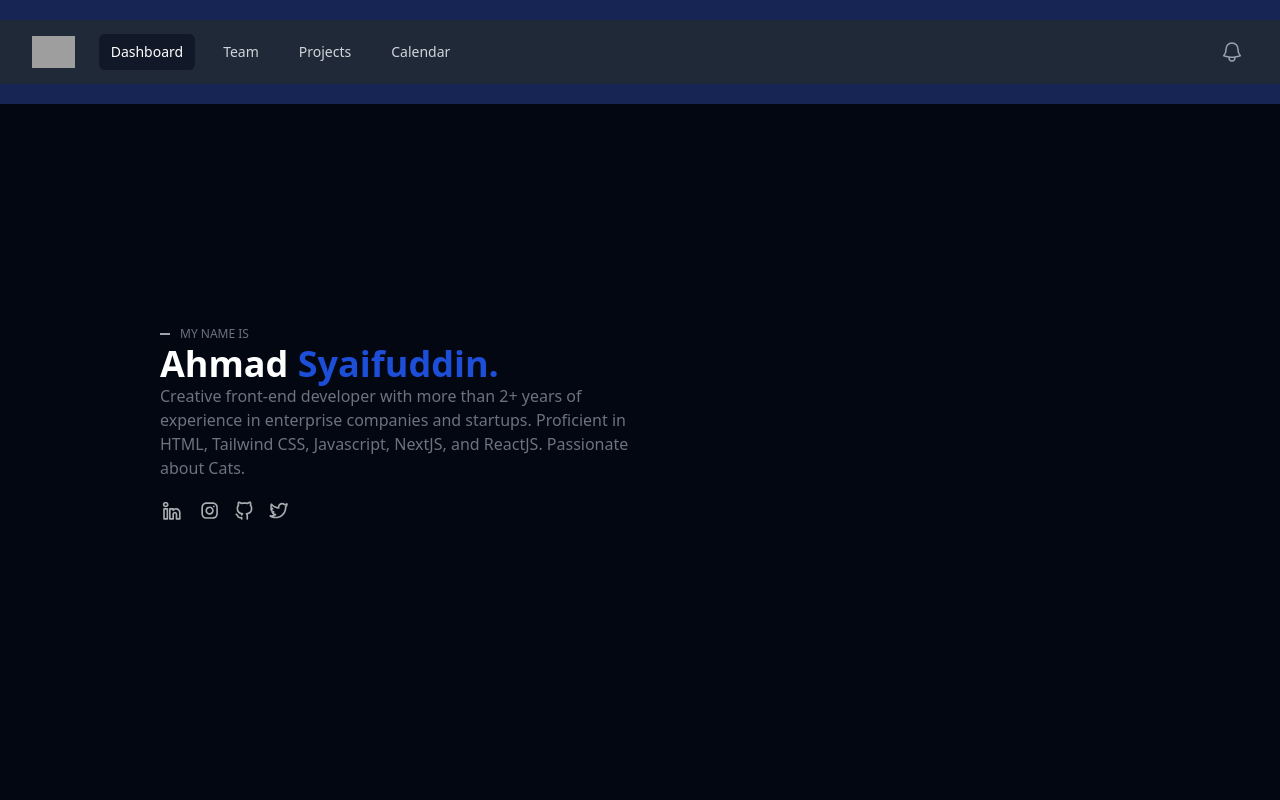
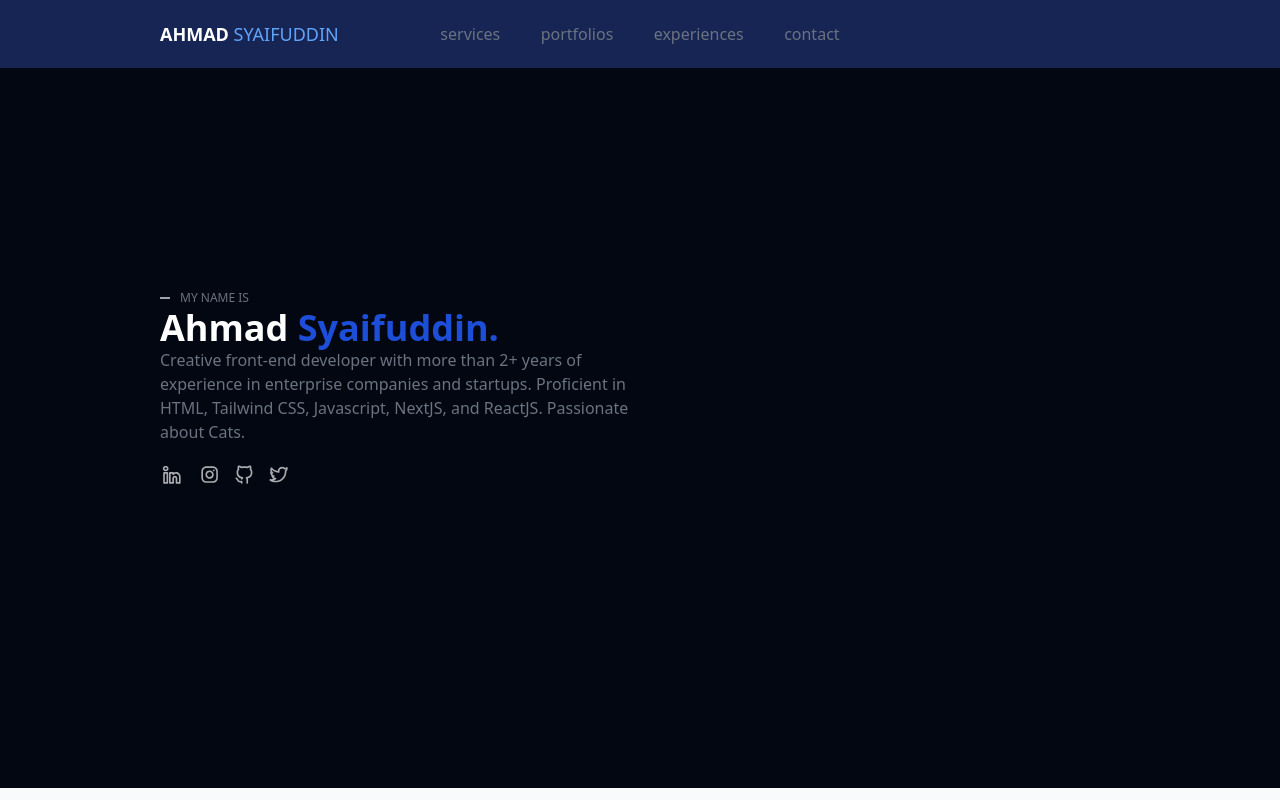
Before and after one commit to ahmadsyaifuddin-dins/Tailwind-Project, a website: page public/index.html in a window 1280 px wide. Shown: the top 800 px of the page. Drawn offline with nearby package versions, Linux system fonts and the light colour scheme; grey boxes are pictures that could not be loaded.

Commit message:
Update index.html

```diff
--- a/public/index.html
+++ b/public/index.html
@@ -11,69 +11,37 @@
 <body class="bg-blue-950 text-gray-500">
     <header class="z-10 sticky top-0 bg-blue-950 py-5">
         <!-- header -->
-        <nav class="bg-gray-800">
-            <div class="mx-auto max-w-7xl px-2 sm:px-6 lg:px-8">
-                <div class="relative flex h-16 items-center justify-between">
-                    <div class="absolute inset-y-0 left-0 flex items-center sm:hidden">
-                        <!-- Mobile menu button-->
-                        <button type="button"
-                            class="relative inline-flex items-center justify-center rounded-md p-2 text-gray-400 hover:bg-gray-700 hover:text-white focus:outline-none focus:ring-2 focus:ring-inset focus:ring-white"
-                            aria-controls="mobile-menu" aria-expanded="false">
-                            <span class="absolute -inset-0.5"></span>
-                            <span class="sr-only">Open main menu</span>
-                            <!--
-                      Icon when menu is closed.
-
-                      Menu open: "hidden", Menu closed: "block"
-                    -->
-                            <svg class="block h-6 w-6" fill="none" viewBox="0 0 24 24" stroke-width="1.5"
-                                stroke="currentColor" aria-hidden="true">
-                                <path stroke-linecap="round" stroke-linejoin="round"
-                                    d="M3.75 6.75h16.5M3.75 12h16.5m-16.5 5.25h16.5" />
-                            </svg>
-                            <!--
-                      Icon when menu is open.
-
-                      Menu open: "block", Menu closed: "hidden"
-                    -->
-                            <svg class="hidden h-6 w-6" fill="none" viewBox="0 0 24 24" stroke-width="1.5"
-                                stroke="currentColor" aria-hidden="true">
-                                <path stroke-linecap="round" stroke-linejoin="round" d="M6 18L18 6M6 6l12 12" />
-                            </svg>
-                        </button>
-                    </div>
-                    <div class="flex flex-1 items-center justify-center sm:items-stretch sm:justify-start">
-                        <div class="flex flex-shrink-0 items-center">
-                            <img class="h-8 w-auto"
-                                src="https://tailwindui.com/img/logos/mark.svg?color=indigo&shade=500"
-                                alt="Your Company">
-                        </div>
-                        <div class="hidden sm:ml-6 sm:block">
-                            <div class="flex space-x-4">
-                                <!-- Current: "bg-gray-900 text-white", Default: "text-gray-300 hover:bg-gray-700 hover:text-white" -->
-                                <a href="#" class="bg-gray-900 text-white rounded-md px-3 py-2 text-sm font-medium"
-                                    aria-current="page">Dashboard</a>
-                                <a href="#"
-                                    class="text-gray-300 hover:bg-gray-700 hover:text-white rounded-md px-3 py-2 text-sm font-medium">Team</a>
-                                <a href="#"
-                                    class="text-gray-300 hover:bg-gray-700 hover:text-white rounded-md px-3 py-2 text-sm font-medium">Projects</a>
-                                <a href="#"
-                                    class="text-gray-300 hover:bg-gray-700 hover:text-white rounded-md px-3 py-2 text-sm font-medium">Calendar</a>
-                            </div>
-                        </div>
-                    </div>
-                    <div
-                        class="absolute inset-y-0 right-0 flex items-center pr-2 sm:static sm:inset-auto sm:ml-6 sm:pr-0">
-                        <button type="button"
-                            class="relative rounded-full bg-gray-800 p-1 text-gray-400 hover:text-white focus:outline-none focus:ring-2 focus:ring-white focus:ring-offset-2 focus:ring-offset-gray-800">
-                            <span class="absolute -inset-1.5"></span>
-                            <span class="sr-only">View notifications</span>
-                            <svg class="h-6 w-6" fill="none" viewBox="0 0 24 24" stroke-width="1.5"
-                                stroke="currentColor" aria-hidden="true">
-                                <path stroke-linecap="round" stroke-linejoin="round"
-                                    d="M14.857 17.082a23.848 23.848 0 005.454-1.31A8.967 8.967 0 0118 9.75v-.7V9A6 6 0 006 9v.75a8.967 8.967 0 01-2.312 6.022c1.733.64 3.56 1.085 5.455 1.31m5.714 0a24.255 24.255 0 01-5.714 0m5.714 0a3 3 0 11-5.714 0" />
-                            </svg>
-                        </button>
+        <nav class="w-9/12 flex flex-row mx-auto">
+            <div class="uppercase text-lg basis-1/4">
+                <!-- logo -->
+                <a href="#hero">
+                    <span class="font-extrabold text-white">Ahmad</span>
+                    <span class="font-extralight text-blue-400">Syaifuddin</span>
+                </a>
+            </div>
+            <div class="basis-1/2 flex items-center justify-evenly">
+                <!-- Link -->
+                <a href="#services"><span>services</span></a>
+                <a href=""><span>portfolios</span></a>
+                <a href=""><span>experiences</span></a>
+                <a href=""><span>contact</span></a>
+            </div>
+            <div class="basis-1/4 flex justify-end">
+                <!-- dark mode -->
+                <!-- dark mode -->
+                <span class="hidden dark:inline end:0"><svg viewBox="0 0 24 24" fill="none" class="w-6 h-6">
+                        <path fill-rule="evenodd" clip-rule="evenodd"
+                            d="M17.715 15.15A6.5 6.5 0 0 1 9 6.035C6.106 6.922 4 9.645 4 12.867c0 3.94 3.153 7.136 7.042 7.136 3.101 0 5.734-2.032 6.673-4.853Z"
+                            class="fill-sky-400/20"></path>
+                        <path
+                            d="m17.715 15.15.95.316a1 1 0 0 0-1.445-1.185l.495.869ZM9 6.035l.846.534a1 1 0 0 0-1.14-1.49L9 6.035Zm8.221 8.246a5.47 5.47 0 0 1-2.72.718v2a7.47 7.47 0 0 0 3.71-.98l-.99-1.738Zm-2.72.718A5.5 5.5 0 0 1 9 9.5H7a7.5 7.5 0 0 0 7.5 7.5v-2ZM9 9.5c0-1.079.31-2.082.845-2.93L8.153 5.5A7.47 7.47 0 0 0 7 9.5h2Zm-4 3.368C5 10.089 6.815 7.75 9.292 6.99L8.706 5.08C5.397 6.094 3 9.201 3 12.867h2Zm6.042 6.136C7.718 19.003 5 16.268 5 12.867H3c0 4.48 3.588 8.136 8.042 8.136v-2Zm5.725-4.17c-.81 2.433-3.074 4.17-5.725 4.17v2c3.552 0 6.553-2.327 7.622-5.537l-1.897-.632Z"
+                            class="fill-sky-500"></path>
+                        <path fill-rule="evenodd" clip-rule="evenodd"
+                            d="M17 3a1 1 0 0 1 1 1 2 2 0 0 0 2 2 1 1 0 1 1 0 2 2 2 0 0 0-2 2 1 1 0 1 1-2 0 2 2 0 0 0-2-2 1 1 0 1 1 0-2 2 2 0 0 0 2-2 1 1 0 0 1 1-1Z"
+                            class="fill-sky-500"></path>
+                    </svg></span>
+            </div>
+        </nav>
 
 
     </header>
```
